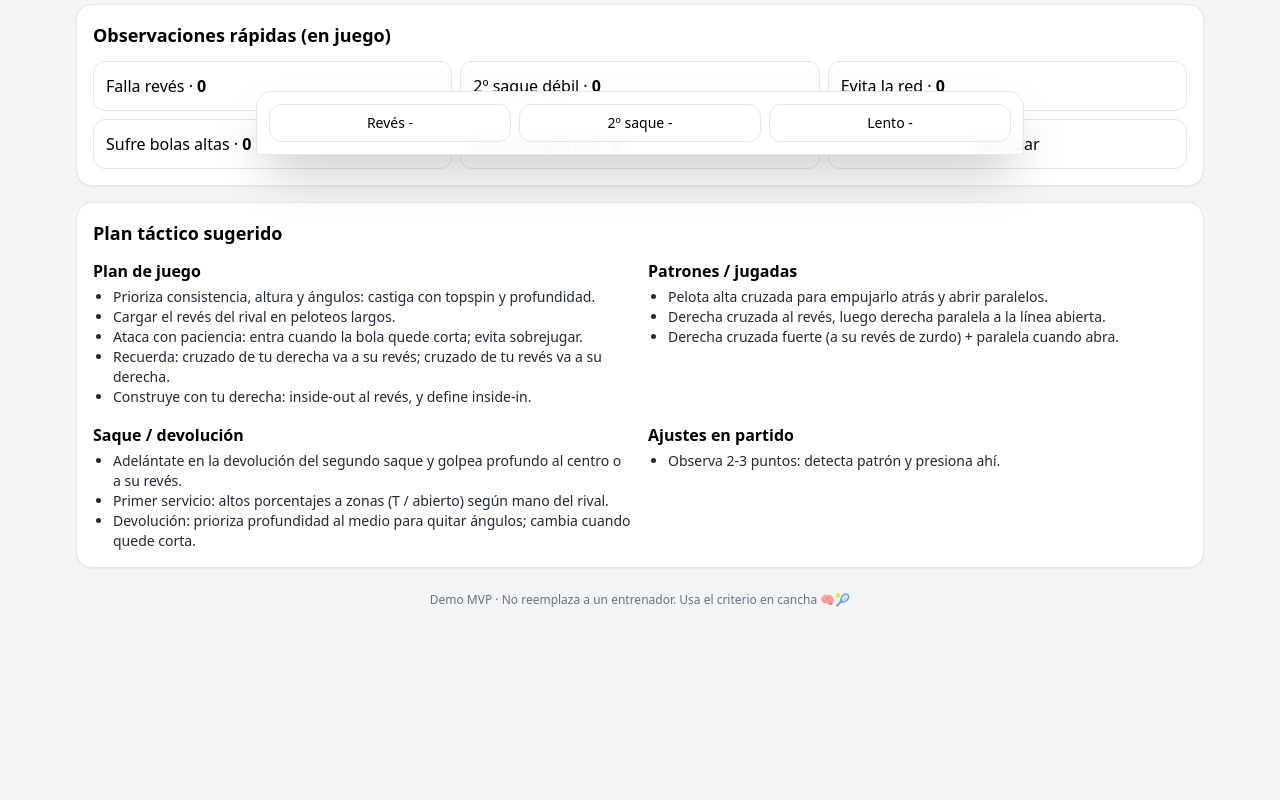
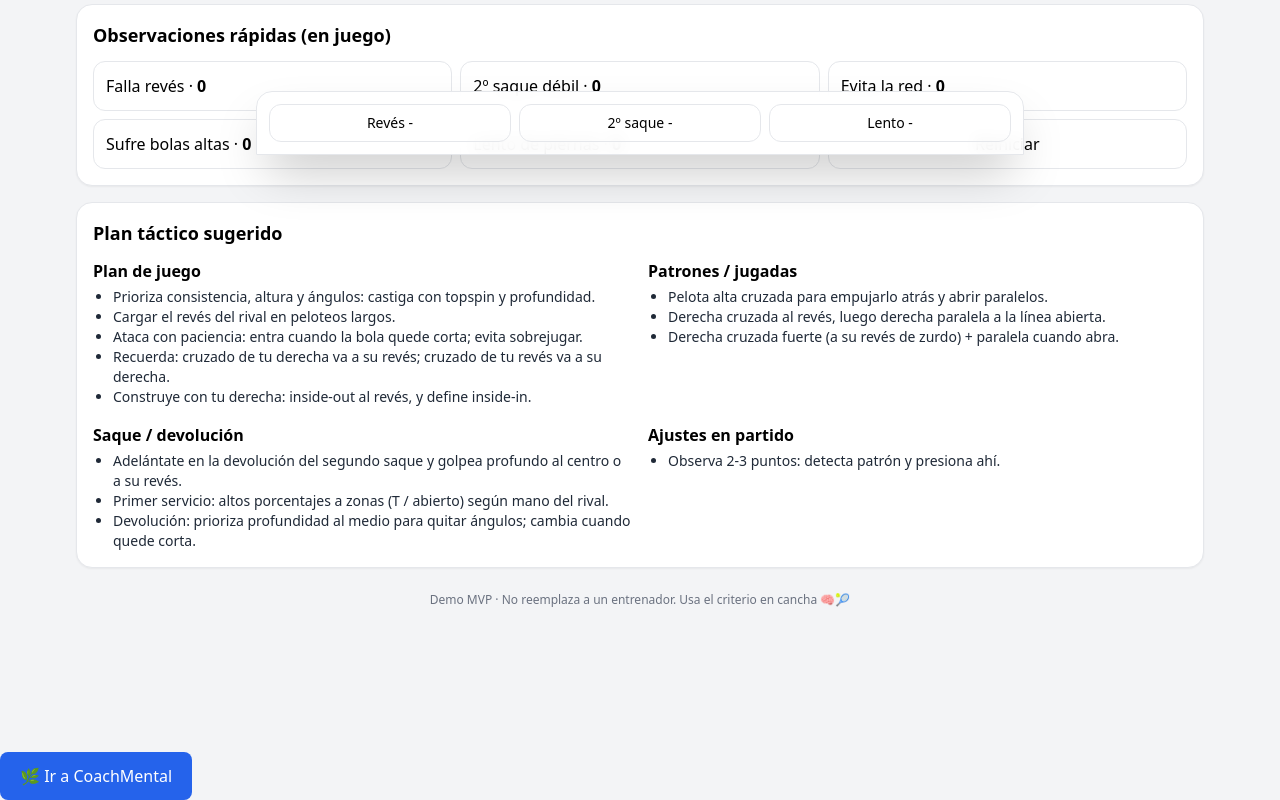
Before and after one commit to rodrimu-coder/CoachVirtual, a plain HTML site: page index.html in a window 1280 px wide. Shown: the part 645-1445 px from the top of the page. Before the commit the page ends 1397 px from the top, so only its background shows below. Drawn offline with nearby package versions, Linux system fonts and the light colour scheme.

Commit message:
Update index.html

```diff
--- a/index.html
+++ b/index.html
@@ -248,4 +248,20 @@
       ReactDOM.createRoot(document.getElementById('root')).render(<CoachTennisIADemo />);
     </script>
   </body>
+  <a href="https://rodrimu-coder.github.io/CoachMental/" target="_blank">
+  <button style="
+    background-color:#2563eb;
+    color:white;
+    padding:12px 20px;
+    border:none;
+    border-radius:8px;
+    font-size:16px;
+    cursor:pointer;
+    transition:0.3s;
+  "
+  onmouseover="this.style.backgroundColor='#1d4ed8'"
+  onmouseout="this.style.backgroundColor='#2563eb'">
+    🌿 Ir a CoachMental
+  </button>
+</a>
 </html>
```
